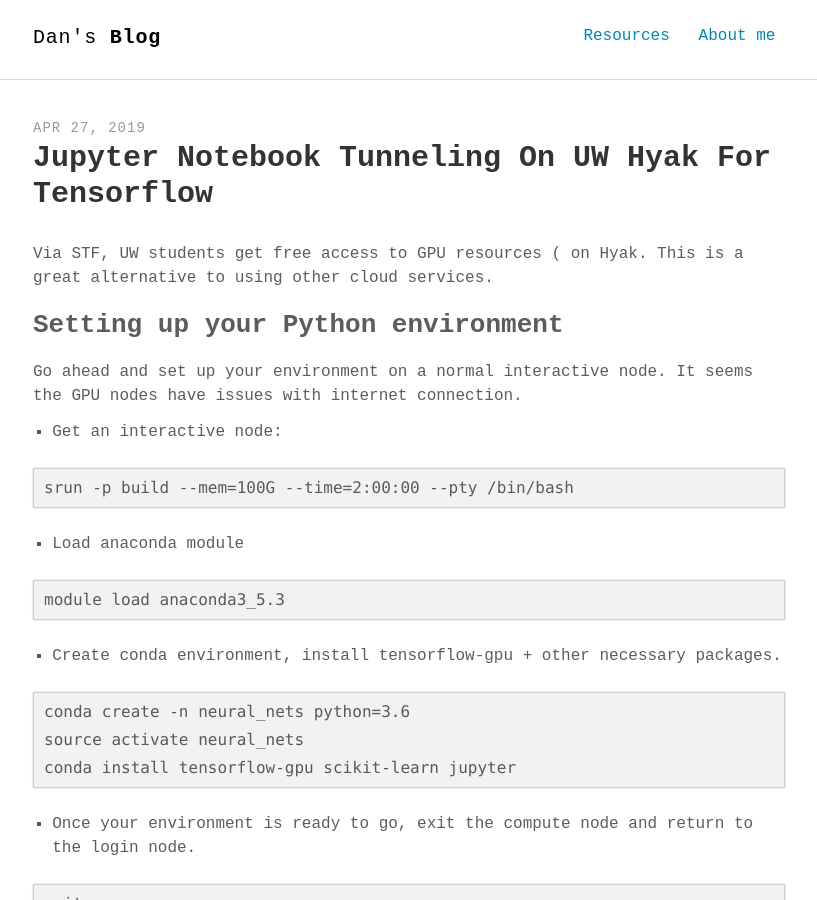
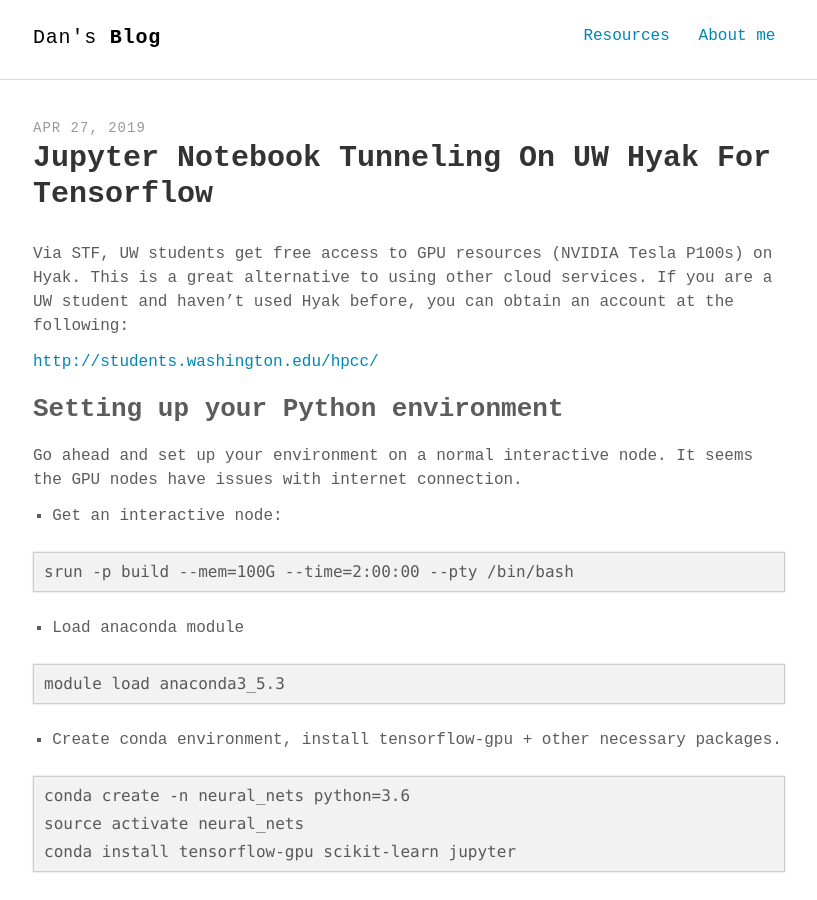
Before and after one commit to dcashon/dcashon.github.io, a Jekyll site: the page built from _posts/2019-04-27-guide_to_tensorflow_on_UW_hyak.md, in a window 1280 px wide and 900 px high. Shown: the whole window, without its empty margins (231-1048 px from the left). Built offline with Jekyll 4.4.1, drawn with Linux system fonts in a browser that asks for light colours; some web fonts are replaced.

Commit message:
Update 2019-04-27-guide_to_tensorflow_on_UW_hyak.md

```diff
--- a/_posts/2019-04-27-guide_to_tensorflow_on_UW_hyak.md
+++ b/_posts/2019-04-27-guide_to_tensorflow_on_UW_hyak.md
@@ -6,7 +6,9 @@ description: "Jupyter Notebook Tunneling On UW Hyak For Tensorflow"
 keywords: "dummy content"
 ---
 
-Via STF, UW students get free access to GPU resources ( on Hyak. This is a great alternative to using other cloud services.
+Via STF, UW students get free access to GPU resources (NVIDIA Tesla P100s) on Hyak. This is a great alternative to using other cloud services. If you are a UW student and haven't used Hyak before, you can obtain an account at the following:
+
+<http://students.washington.edu/hpcc/>
 
 ## Setting up your Python environment
 
```
